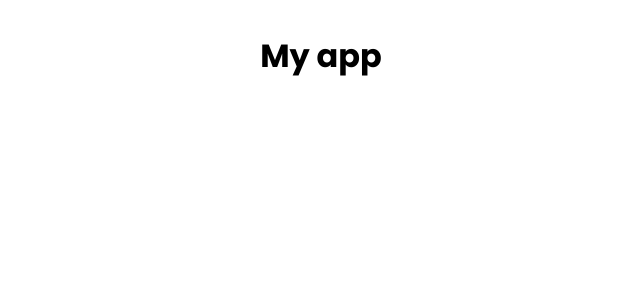
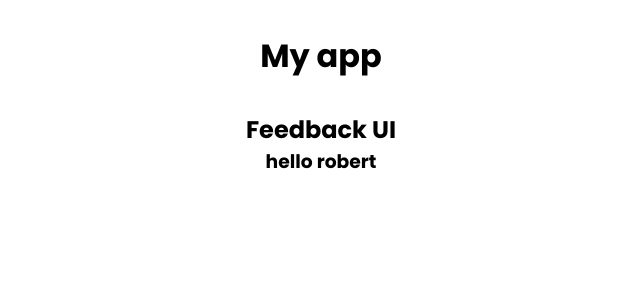
Before and after one commit to robertoaguilar1979/react-front-to-back-2022, a React (Create React App) app: page / in a window 1280 px wide. Shown: the top 300 px of the page, without its empty margins (319-959 px from the left). Built offline with nearby package versions, Linux system fonts and the light colour scheme.

Commit message:
passing props to components

```diff
--- a/src/App.js
+++ b/src/App.js
@@ -1,9 +1,11 @@
 import "./app.css";
+import Header from "./components/Header";
 
 function App() {
   return (
     <div className="app-div">
       <h1>My app</h1>
+      <Header text="hello" name="robert" />
     </div>
   );
 }
--- /dev/null
+++ b/src/components/Header.jsx
@@ -0,0 +1,16 @@
+import header from "./header.css";
+
+function Header({ text, name }) {
+  return (
+    <header>
+      <div className="container">
+        <h2>Feedback UI</h2>
+        <h3>
+          {text} {name}
+        </h3>
+      </div>
+    </header>
+  );
+}
+
+export default Header;
--- /dev/null
+++ b/src/components/header.css
@@ -0,0 +1,3 @@
+.container {
+  text-align: center;
+}
```
